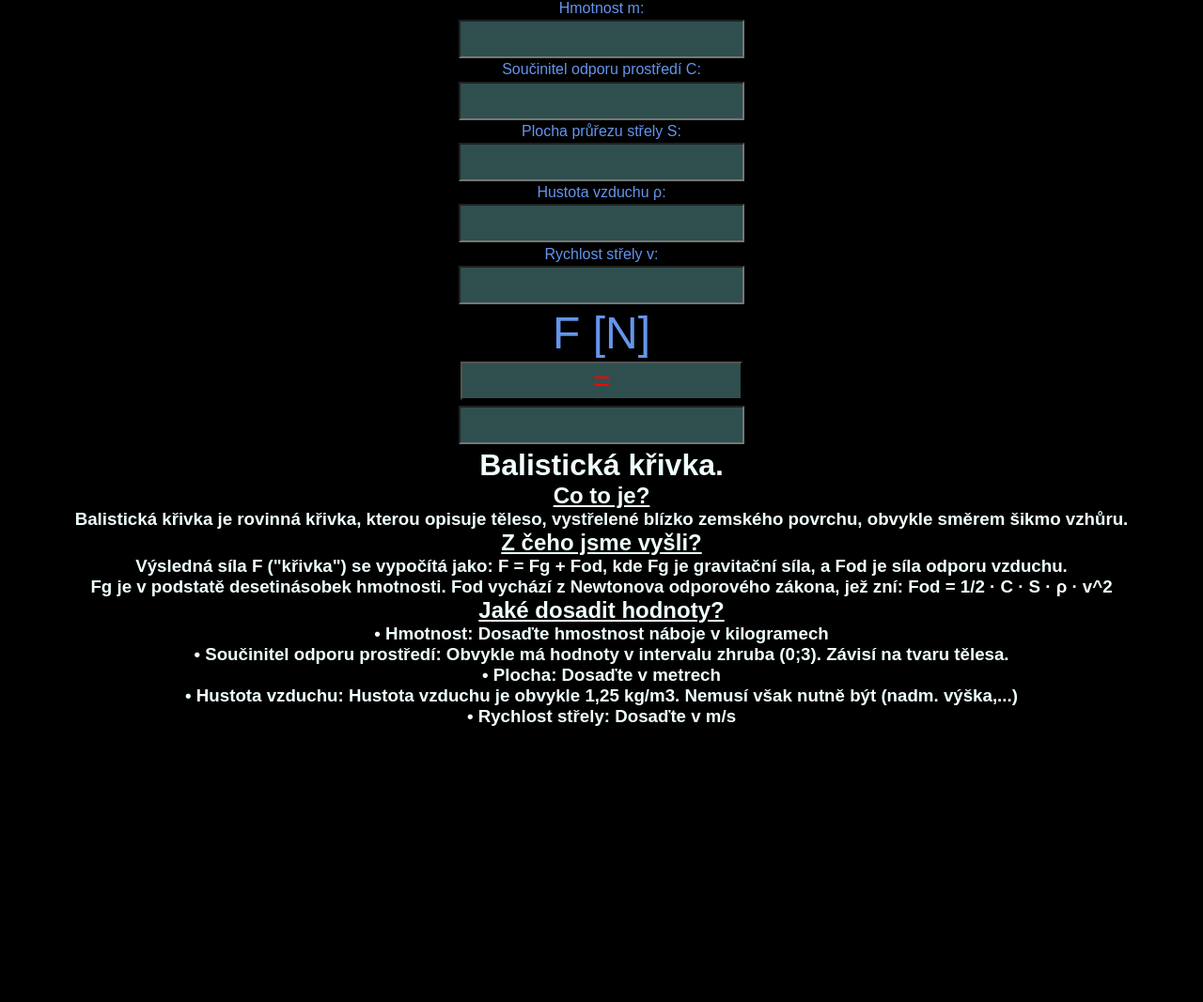
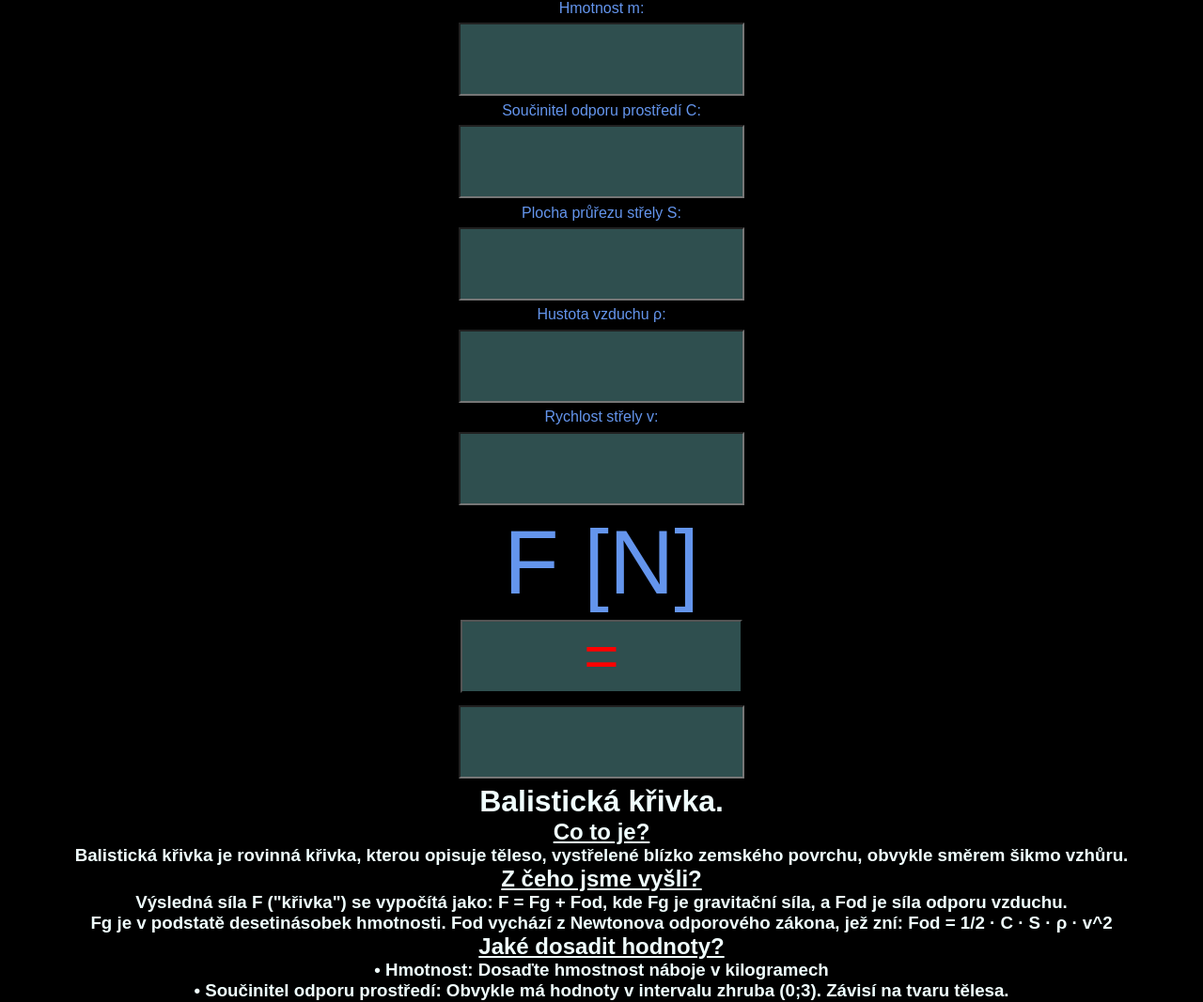
Before and after one commit to Johny1235/johnyreal.cz, a PHP site: page /subsites/krivka.html in a window 1280 px wide. Shown: the top 1067 px of the page at 94% size. Before the commit the page ends 773 px from the top, so only its background shows below. Run offline with PHP 8.4, Linux system fonts and the light colour scheme; some web fonts are replaced.

Commit message:
Update krivka.css

```diff
--- a/subcss/krivka.css
+++ b/subcss/krivka.css
@@ -19,14 +19,14 @@ button, input
     color: red;
     background-color: darkslategray;
     font-family: "Jersey 10", sans-serif;
-    font-size: 2em;
+    font-size: 4em;
     margin: 0.1em;
     width: 60%;
     max-width: 300px;
 }
 #f
 {
-    font-size: 3em;
+    font-size: 6em;
 }
 #rovnitko
 {
```
